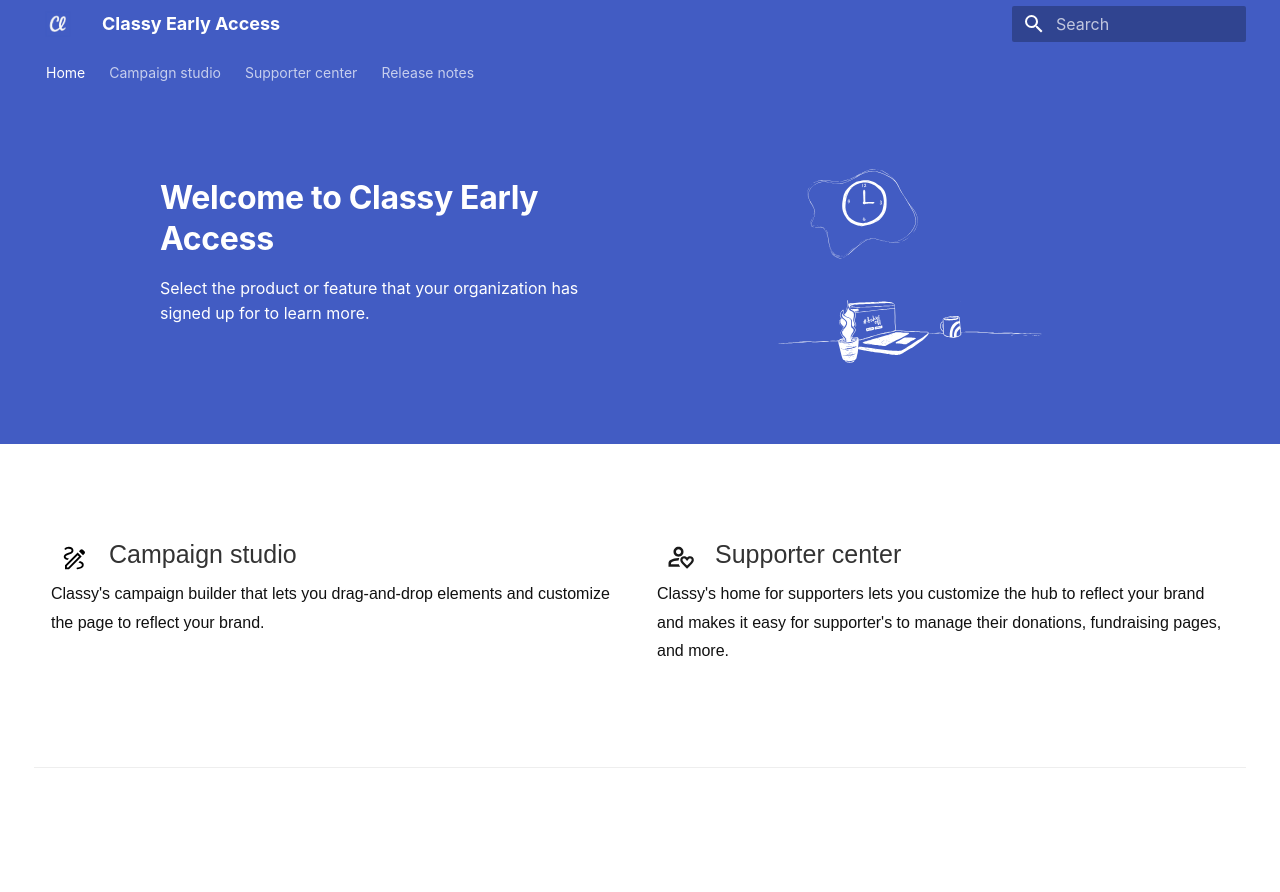
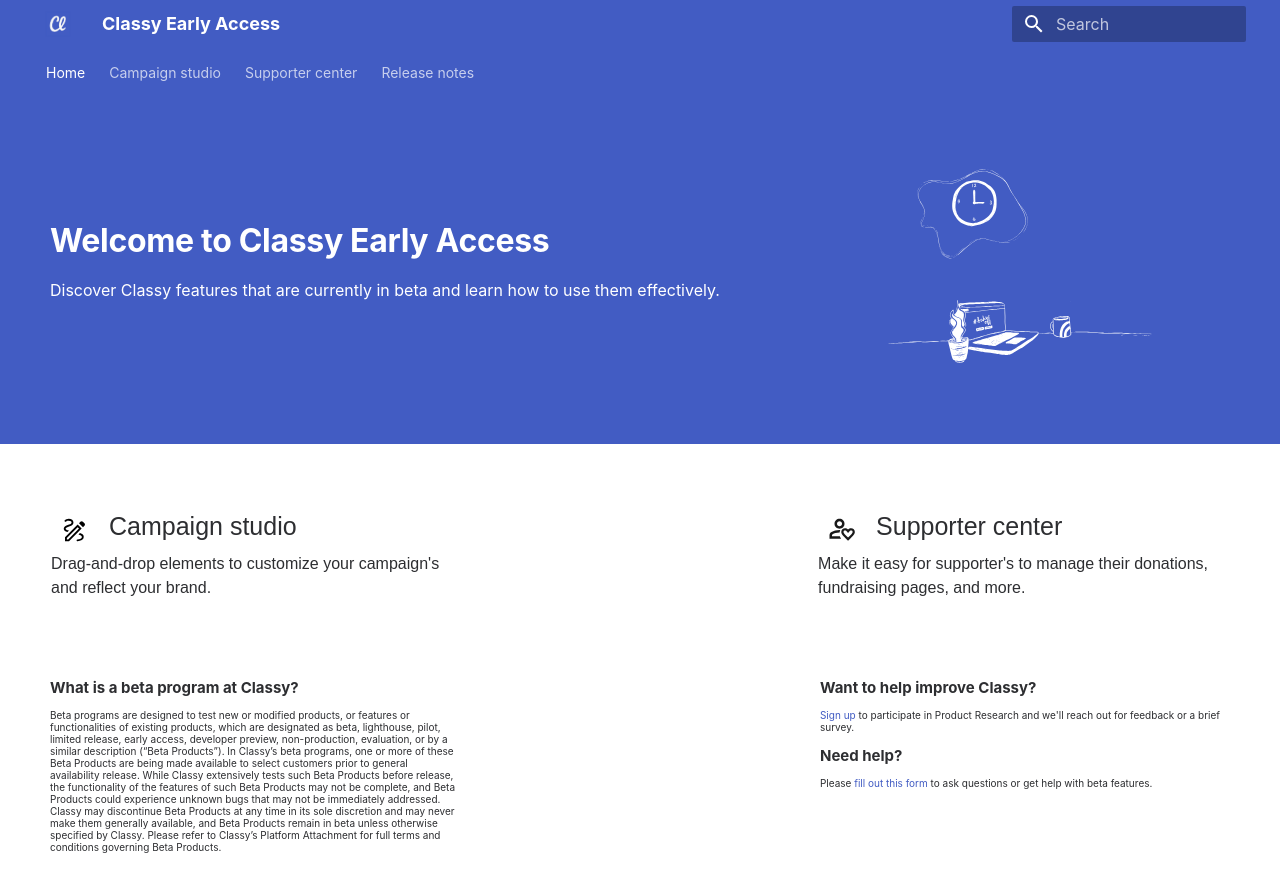
Before and after one commit to truj1ll0/mkdocs-help-center, an MkDocs documentation site: the page built from docs/index.md, in a window 1280 px wide and 900 px high. Shown: the top 892 px of the window. Built offline with MkDocs 1.6.1 and Material for MkDocs 9.7.7, drawn with Linux system fonts in a browser that asks for light colours; some web fonts are replaced.

Commit message:
Add beta notice and user testing group form to home page.

```diff
--- a/overrides/home.html
+++ b/overrides/home.html
@@ -6,13 +6,16 @@
     flex-grow: 0;
   }
 
+  .md-container {
+    min-height: 100vh;
+  }
+
   .md-main__inner {
     display: flex;
     height: 100%;
   }
 
   .hero-container {
-    padding-top: 0rem;
     background: #425cc3;
   }
 
@@ -20,7 +23,7 @@
     color: var(--md-primary-bg-color);
     display: flex;
     align-items: center;
-    justify-content: center;
+    justify-content: space-between;
     gap: 3rem;
   }
 
@@ -31,13 +34,18 @@
   }
 
   .hero-contents__content {
-    padding-bottom: 1rem;
-    margin: 0 auto;
+    padding: 1rem;
   }
 
   .hero-contents__image {
     width: 17rem;
     margin-right: 3rem;
+  }
+
+  @media (max-width: 600px) {
+    .hero-contents__image {
+      display: none;
+    }
   }
 
   .hero-contents__image img {
@@ -76,16 +84,18 @@
   }
 
   .feature-item {
-    margin: 2rem 0 0 0;
+    margin: 2rem 0;
     font-family: "Mulish", sans-serif;
     font-weight: 300;
     box-sizing: border-box;
     padding: 0 15px;
     word-break: break-word;
+    display: block;
+    max-width: 80ch;
   }
 
   .feature-item h2 {
-    color: #333;
+    color: #2d2e31;
     font-weight: 300;
     font-size: 25px;
     white-space: nowrap;
@@ -98,10 +108,10 @@
 
   .feature-item p {
     font-size: 16px;
-    line-height: 1.8em;
+    line-height: 24px;
     text-rendering: optimizeLegibility;
     -webkit-font-smoothing: antialiased;
-    color: #111;
+    color: #2d2e31;
     margin: 0 0 10px;
     display: block;
   }
@@ -116,14 +126,6 @@
     .md-sidebar--secondary {
       display: none;
     }
-
-    .hero-contents__content {
-      max-width: 22rem;
-      margin-top: 3.5rem;
-      margin-bottom: 3.5rem;
-      margin-left: 1rem;
-      margin-right: 4rem;
-    }
   }
 
   @media screen and (min-width: 76.25em) {
@@ -134,6 +136,7 @@
     .top-hr {
       width: 100%;
       display: flex;
+      justify-content: space-between;
       max-width: 61rem;
       margin: auto;
       padding: 0 0.2rem;
@@ -210,6 +213,38 @@
   .md-footer-social {
     padding-top: 20px;
   }
+
+  /* Beta notice */
+
+  footer {
+    width: 100%;
+    display: flex;
+    flex-direction: row;
+    justify-content: space-between;
+    margin: auto;
+    margin-top: auto;
+    max-width: 61rem;
+    padding: 0 1rem;
+  }
+
+  @media screen and (max-width: 76.25em) {
+    footer {
+      flex-direction: column;
+    }
+  }
+
+  .notice {
+    color: #2d2e31;
+    max-width: 65ch;
+  }
+
+  .notice a {
+    color: #425cc3;
+  }
+
+  .notice a:hover {
+    text-decoration: underline;
+  }
 </style>
 
 <!-- Main site Entry button descriptions -->
@@ -219,8 +254,8 @@
       <div class="hero-contents__content">
         <h1 class="hero-header">Welcome to Classy Early Access</h1>
         <p class="hero-subheading">
-          Select the product or feature that your organization has signed up for
-          to learn more.
+          Discover Classy features that are currently in beta and learn how to
+          use them effectively.
         </p>
       </div>
       <div class="hero-contents__image">
@@ -398,7 +433,7 @@
 </section>
 
 <!-- Main site box descriptions -->
-<div class="top-hr">
+<section class="top-hr">
   <a
     href="campaign-studio/getting-started/intro-to-campaign-studio"
     class="feature-item"
@@ -417,8 +452,8 @@
       Campaign studio
     </h2>
     <p>
-      Classy's campaign builder that lets you drag-and-drop elements and
-      customize the page to reflect your brand.
+      Drag-and-drop elements to customize your campaign's and reflect your
+      brand.
     </p>
   </a>
   <a href="supporter-center/intro-to-supporter-center/" class="feature-item">
@@ -439,16 +474,55 @@
       Supporter center
     </h2>
     <p>
-      Classy's home for supporters lets you customize the hub to reflect your
-      brand and makes it easy for supporter's to manage their donations,
-      fundraising pages, and more.
+      Make it easy for supporter's to manage their donations, fundraising pages,
+      and more.
     </p>
   </a>
-</div>
+</section>
 
-<div class="top-hr">
-  <div class="hr"></div>
-</div>
+<footer>
+  <div class="notice beta-notice">
+    <h2>What is a beta program at Classy?</h2>
+
+    <p>
+      Beta programs are designed to test new or modified products, or features
+      or functionalities of existing products, which are designated as beta,
+      lighthouse, pilot, limited release, early access, developer preview,
+      non-production, evaluation, or by a similar description (“Beta Products”).
+      In Classy’s beta programs, one or more of these Beta Products are being
+      made available to select customers prior to general availability release.
+      While Classy extensively tests such Beta Products before release, the
+      functionality of the features of such Beta Products may not be complete,
+      and Beta Products could experience unknown bugs that may not be
+      immediately addressed. Classy may discontinue Beta Products at any time in
+      its sole discretion and may never make them generally available, and Beta
+      Products remain in beta unless otherwise specified by Classy. Please refer
+      to Classy’s Platform Attachment for full terms and conditions governing
+      Beta Products.
+    </p>
+  </div>
+  <div class="notice contact-notice">
+    <h2>Want to help improve Classy?</h2>
+    <p>
+      <a href="https://t.maze.co/141715913?guerilla=true" target="_blank"
+        >Sign up</a
+      >
+      to participate in Product Research and we'll reach out for feedback or a
+      brief survey.
+    </p>
+    <h2>Need help?</h2>
+
+    <p>
+      Please
+      <a
+        href="https://classy.typeform.com/to/h4B8FgwI?typeform-source=app.asana.com"
+        target="_blank"
+        >fill out this form</a
+      >
+      to ask questions or get help with beta features.
+    </p>
+  </div>
+</footer>
 
 {% endblock %} {% block content %}{% endblock %} {% block footer %}{% endblock
 %}
```
